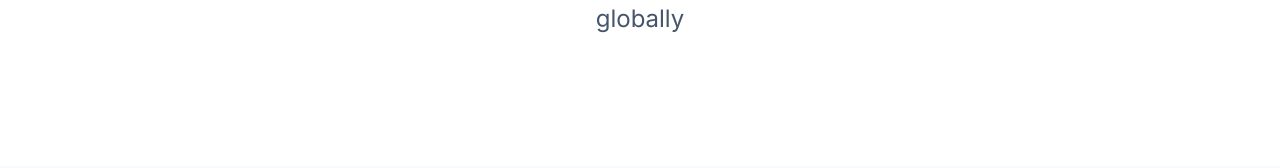
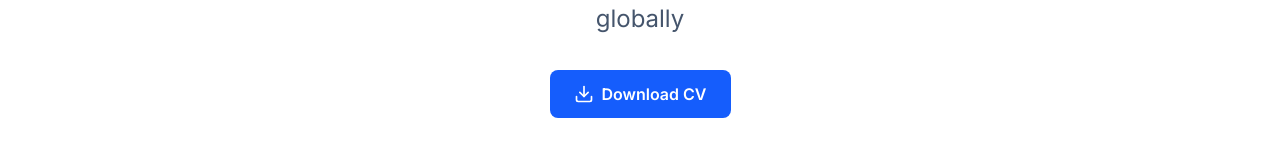
Before and after one commit to Sick-Carlito/portfolio-website, a Next.js app: page /about in a window 1280 px wide. Shown: the part 333-501 px from the top of the page. Built offline with nearby package versions, Linux system fonts and the light colour scheme; no server answers.

Commit message:
feat(about): add CV download button to hero section

```diff
--- a/app/about/page.tsx
+++ b/app/about/page.tsx
@@ -2,7 +2,7 @@ import { Container, Section } from '@/components/ui';
 import { TestimonialsSection } from '@/components/sections';
 import { FadeIn, ScaleIn } from '@/components/animations';
 import { testimonials } from '@/data/testimonials';
-import { Code, TrendingUp } from 'lucide-react';
+import { Code, TrendingUp, Download } from 'lucide-react';
 
 export const metadata = {
   title: 'About Carl Bond | Full-Stack Developer & SEO Content Writer',
@@ -46,9 +46,17 @@ export default function AboutPage() {
               <h1 className="text-4xl sm:text-5xl md:text-6xl font-bold mb-6">
                 About Carl Bond
               </h1>
-              <p className="text-xl sm:text-2xl text-slate-600 leading-relaxed">
+              <p className="text-xl sm:text-2xl text-slate-600 leading-relaxed mb-8">
                 Full-Stack Developer & SEO Content Writer — Kenya-based, working globally
               </p>
+              <a
+                href="/carl-bond-cv.pdf"
+                download
+                className="inline-flex items-center gap-2 px-6 py-3 bg-blue-600 hover:bg-blue-700 text-white rounded-lg font-semibold transition-all hover:scale-105 hover:shadow-lg"
+              >
+                <Download className="w-5 h-5" />
+                Download CV
+              </a>
             </div>
           </FadeIn>
         </Container>
```
